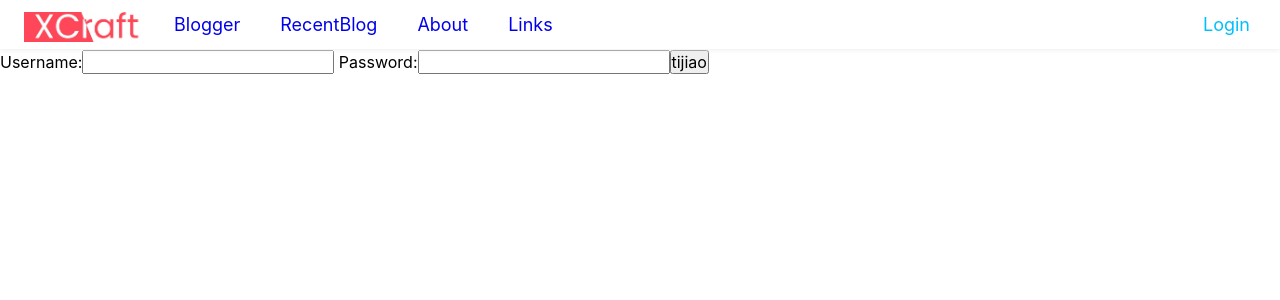
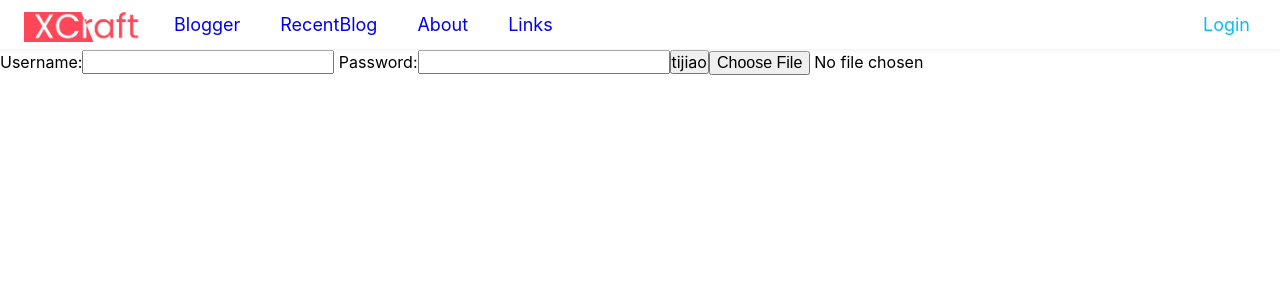
Before and after one commit to Xteam-s/xblog-vue, a Vue app: page /#/x/login in a window 1280 px wide. Shown: the top 300 px of the page. Built offline with nearby package versions, Linux system fonts and the light colour scheme.

Commit message:
20-09-14

```diff
--- a/src/assets/css/Blog.css
+++ b/src/assets/css/Blog.css
@@ -31,7 +31,6 @@ body {
   font-family: 'Open Sans', sans-serif;
 }
 .main {
-  padding-top: 40px;
   padding-bottom: 80px;
   width: 100%;
   display: flex;
--- a/src/plugins/axios.js
+++ b/src/plugins/axios.js
@@ -5,11 +5,11 @@ import axios from "axios";
 import qs from "qs";
 
 // Full config:  https://github.com/axios/axios#request-config
-axios.defaults.baseURL = 'http://127.0.0.1/api'
+axios.defaults.baseURL = 'http://192.168.43.11.80/api'
 // axios.defaults.headers.common['Authorization'] = AUTH_TOKEN;
 axios.defaults.headers['Content-Type'] = 'application/x-www-form-urlencoded';
 axios.defaults.withCredentials = true;
-axios.defaults.transformRequest = function(data){return qs.stringify(data)}
+axios.defaults.transformRequest = function(data){return data instanceof FormData ? data : qs.stringify(data)}
 
 let config = {
   // baseURL: process.env.baseURL || process.env.apiUrl || ""
--- a/src/views/login/Login.vue
+++ b/src/views/login/Login.vue
@@ -3,6 +3,7 @@
     Username:<input type="text" v-model="username">
     Password:<input type="text" v-model="password">
     <button @click="submit">tijiao</button>
+    <input name="file" type="file" accept="image/*" @change="uploadFile">
   </div>
 </template>
 
@@ -31,6 +32,19 @@
         }, failure => {
           console.log('dlsb')
         })
+      },
+
+      uploadFile(e){
+        let file = e.target.files[0];
+        let param = new FormData();
+        param.append('file',file,file.name);
+        param.append('chunk', '0')
+        this.axios.post(
+            'file/avatar',
+            param
+        ).then(response => {
+          console.log(response.data)
+        })
       }
     }
   }
```
